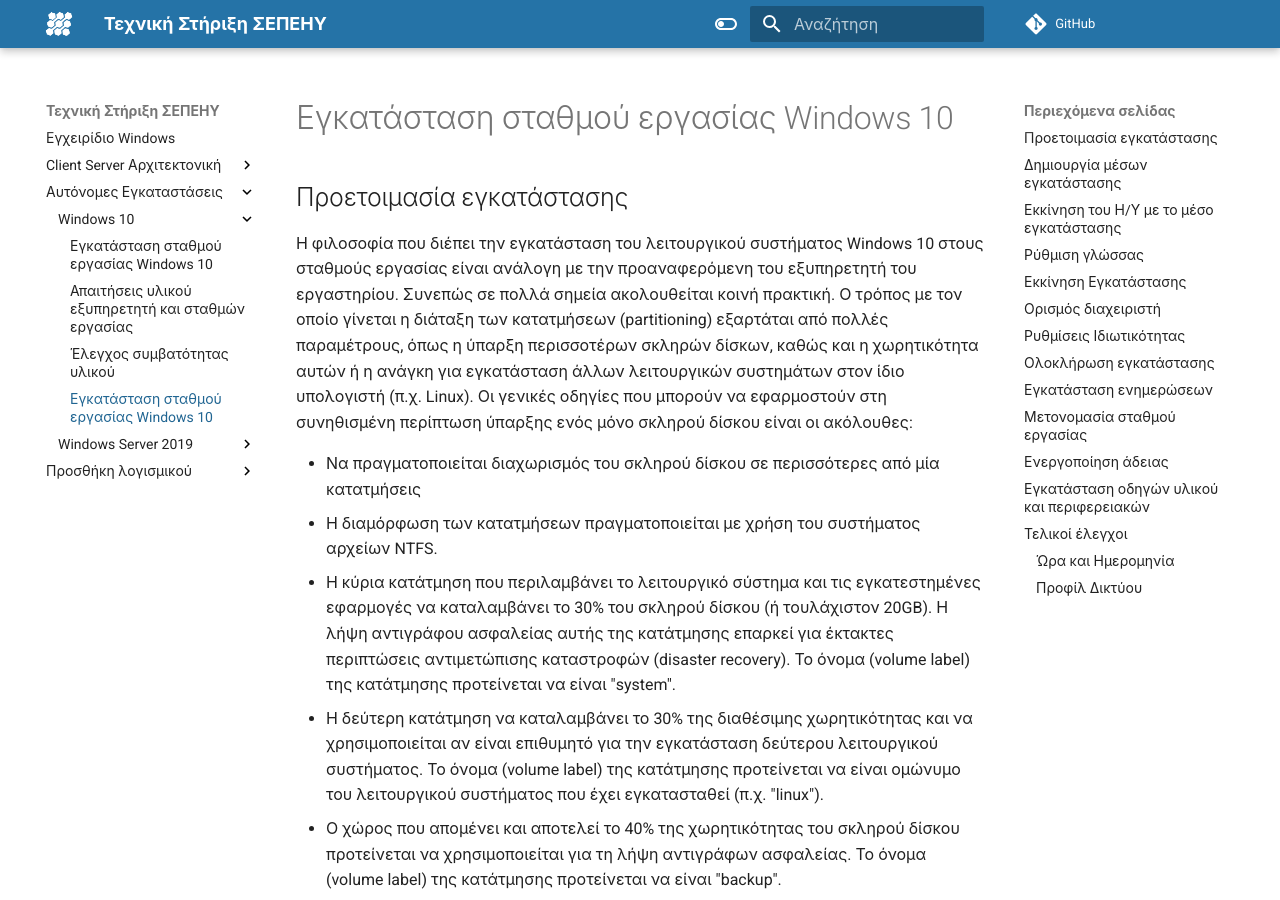
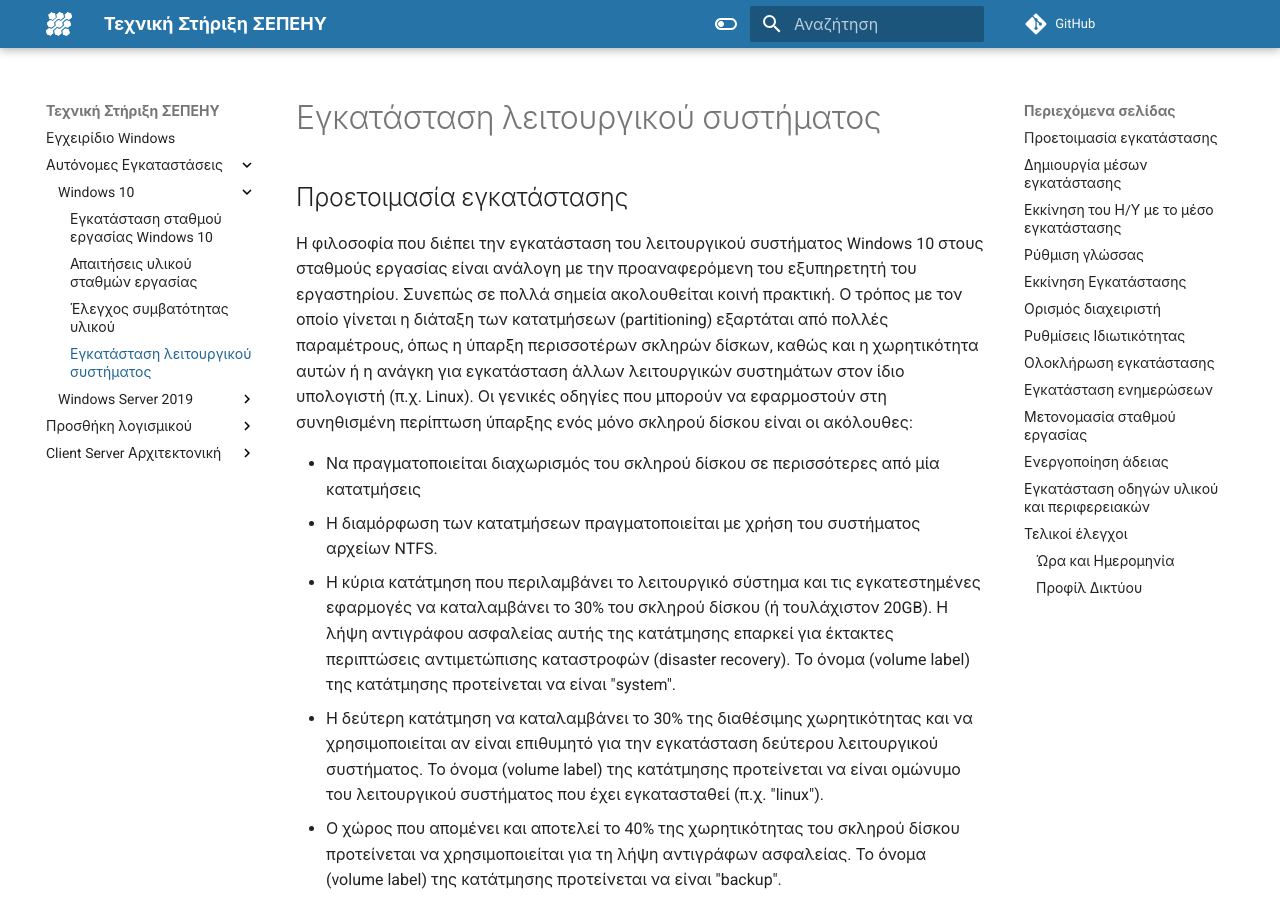
Before and after one commit to pe86/windows, an MkDocs documentation site: the page built from docs/10/installation/index.md, in a window 1280 px wide and 900 px high. Built offline with MkDocs 1.6.1 and Material for MkDocs 9.7.7, drawn with Linux system fonts in a browser that asks for light colours; comment, search, counter and statistics services are not loaded.

Commit message:
Change priority in menu

```diff
--- a/docs/10/index.md
+++ b/docs/10/index.md
@@ -4,7 +4,7 @@
 
 - [Ελάχιστες Απαιτήσεις υλικού](requirements.md)
 - [Έλεγχος Συμβατότητας υλικού σταθμού εργασίας](compatibility.md)
-- [Bασική εγκατάσταση ενός σταθμού εργασίας Windows 10](installation/index.md)
+- [Eγκατάσταση λειτουργικού συστήματος](installation/index.md)
 - [Εγκατάσταση λογισμικού](../software/index.md)
 
 
--- a/docs/10/installation/index.md
+++ b/docs/10/installation/index.md
@@ -1,4 +1,4 @@
-# Εγκατάσταση σταθμού εργασίας Windows 10
+# Εγκατάσταση λειτουργικού συστήματος
 
 ## Προετοιμασία εγκατάστασης
 
--- a/docs/10/requirements.md
+++ b/docs/10/requirements.md
@@ -1,4 +1,4 @@
-# Απαιτήσεις υλικού εξυπηρετητή και σταθμών εργασίας
+# Απαιτήσεις υλικού σταθμών εργασίας
 
 - Το υλικό των σταθμών εργασίας θα πρέπει να καλύπτει τις ελάχιστες απαιτήσεις που αναφέρονται [εδώ](https://www.microsoft.com/el-gr/windows/windows-10-specifications).
 
--- a/docs/2019/installation/index.md
+++ b/docs/2019/installation/index.md
@@ -1,4 +1,4 @@
-# Εγκατάσταση εξυπηρετητή
+# Εγκατάσταση λειτουργικού συστήματος
 
 Τοποθετήστε το CD/DVD/USB εγκατάστασης MS-Windows Server στον εξυπηρετητή και
 ρυθμίστε το UEFI ή το BIOS (ή πατήστε **`F12`** για να βγει το boot menu) ώστε να
--- a/docs/2019/requirements.md
+++ b/docs/2019/requirements.md
@@ -1,4 +1,4 @@
-# Απαιτήσεις υλικού εξυπηρετητή και σταθμών εργασίας
+# Απαιτήσεις υλικού εξυπηρετητή
 
 - Το υλικό του εξυπηρετητή θα πρέπει να καλύπτει τις ελάχιστες απαιτήσεις που αναφέρονται από την Microsoft [εδώ](https://docs.microsoft.com/en-us/windows-server/get-started/system-requirements).
 
--- a/mkdocs.yml
+++ b/mkdocs.yml
@@ -60,6 +60,36 @@
   titles_only: true
 nav:
   - index.md
+  - Αυτόνομες Εγκαταστάσεις:
+      - Windows 10:
+        - 10/index.md
+        - 10/requirements.md
+        - 10/compatibility.md
+        - 10/installation/index.md
+      - Windows Server 2019:
+        - 2019/index.md
+        - 2019/requirements.md
+        - 2019/compatibility.md
+        - 2019/installation/index.md
+        - 2019/basic-settings/index.md
+  - Προσθήκη λογισμικού:
+      - software/index.md
+      - software/7zip.md
+      - software/infrarecorder.md
+      - software/sumatrapdf.md
+      - software/irfanview.md
+      - software/firefox.md
+      - software/chrome.md
+      - software/palemoon.md
+      - software/vlc.md
+      - software/flash.md
+      - software/java.md
+      - software/libreoffice.md
+      - software/msoffice.md
+      - software/gimp.md
+      - software/audacity.md
+      - software/blender.md
+      - software/snappy-driver.md
   - Client Server Αρχιτεκτονική:
     - client-server/index.md
     - Περιγραφή της Αρχιτεκτονικής:
@@ -80,32 +110,3 @@
         - software/advanced/virtualbox.md
         - software/advanced/updates-share.md
         - software/advanced/veyon.md
-  - Αυτόνομες Εγκαταστάσεις:
-      - Windows 10:
-        - 10/index.md
-        - 10/requirements.md
-        - 10/compatibility.md
-        - 10/installation/index.md
-      - Windows Server 2019:
-        - 2019/index.md
-        - 2019/requirements.md
-        - 2019/compatibility.md
-        - 2019/installation/index.md
-  - Προσθήκη λογισμικού:
-      - software/index.md
-      - software/7zip.md
-      - software/infrarecorder.md
-      - software/sumatrapdf.md
-      - software/irfanview.md
-      - software/firefox.md
-      - software/chrome.md
-      - software/palemoon.md
-      - software/vlc.md
-      - software/flash.md
-      - software/java.md
-      - software/libreoffice.md
-      - software/msoffice.md
-      - software/gimp.md
-      - software/audacity.md
-      - software/blender.md
-      - software/snappy-driver.md
```
